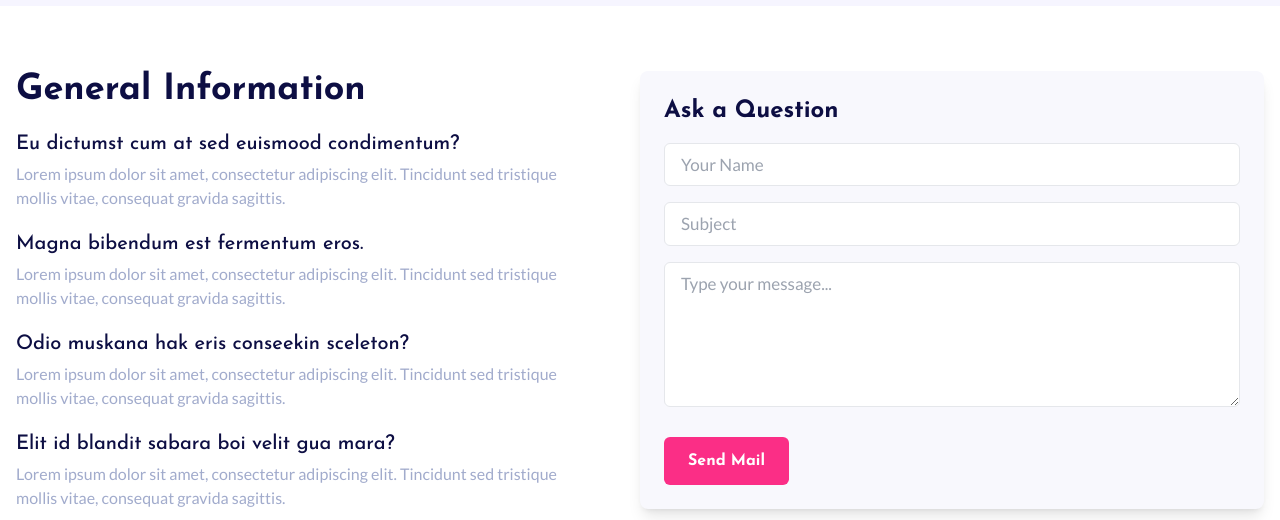
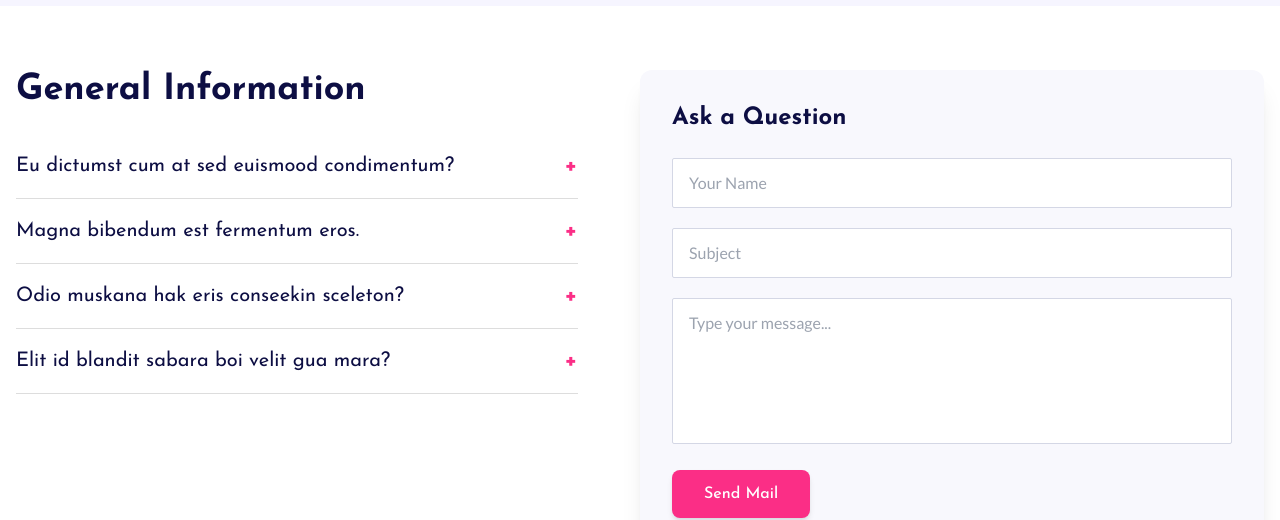
Before and after one commit to ariyanEiasin02/ecommerce-website, a React (Vite) app: page /Home/Faq in a window 1280 px wide. Shown: the part 283-803 px from the top of the page. Built offline with nearby package versions, Linux system fonts and the light colour scheme; no server answers.

Commit message:
refactor Faq component for improved layout and interactivity; implement FAQ toggle functionality and enhance form styling

```diff
--- a/src/components/Faq/Faq.jsx
+++ b/src/components/Faq/Faq.jsx
@@ -1,7 +1,7 @@
-import React from 'react'
+import React, { useState } from "react";
 
 const Faq = () => {
-    const item =[
+  const faqs = [
     {
       question: "Eu dictumst cum at sed euismood condimentum?",
       answer:
@@ -22,63 +22,82 @@ const Faq = () => {
       answer:
         "Lorem ipsum dolor sit amet, consectetur adipiscing elit. Tincidunt sed tristique mollis vitae, consequat gravida sagittis.",
     },
-    ]
+  ];
+
+  const [openIndex, setOpenIndex] = useState(null);
+
+  const toggleFAQ = (index) => {
+    setOpenIndex(openIndex === index ? null : index);
+  };
+
   return (
-        <section className='py-16 px-4'>
+    <section className="py-16 px-4 bg-white">
       <div className="max-w-container mx-auto">
-                <div className="flex flex-col lg:flex-row justify-between items-start lg:items-center gap-10">
+        <div className="flex flex-col lg:flex-row justify-between gap-12">
+
+          {/* LEFT FAQ SECTION */}
           <div className="lg:w-[45%]">
-                        <h2 className="font-josefin font-bold text-4xl text-primary mb-4">
+            <h2 className="font-josefin font-bold text-4xl text-primary mb-6">
               General Information
             </h2>
 
-                        {item.map((item, index) => (
-                            <div className="mt-5" key={index}>
-                                <h3 className="font-josefin text-xl font-medium text-primary mb-1">
-                                    {item.question}
-                                </h3>
-                                <p className="font-lato font-normal text-base text-[#A1ABCC]">
-                                    {item.answer}
+            {faqs.map((faq, index) => (
+              <div key={index} className="border-b border-[#ddd] py-4">
+                <button
+                  onClick={() => toggleFAQ(index)}
+                  className="w-full flex justify-between items-center text-left font-josefin text-xl text-primary"
+                >
+                  {faq.question}
+                  <span className="text-secondCommon text-2xl font-bold">
+                    {openIndex === index ? "-" : "+"}
+                  </span>
+                </button>
+
+                {/* Answer Section */}
+                <div
+                  className={`overflow-hidden transition-all duration-300 ease-in-out ${
+                    openIndex === index ? "max-h-40 mt-2" : "max-h-0"
+                  }`}
+                >
+                  <p className="font-lato text-base text-[#A1ABCC] leading-relaxed">
+                    {faq.answer}
                   </p>
+                </div>
               </div>
             ))}
           </div>
 
+          {/* RIGHT FORM SECTION */}
           <div className="lg:w-[50%] w-full">
-                        <div className="p-6 bg-[#F8F8FD] shadow-lg rounded-lg">
-                            <h2 className="font-josefin text-2xl font-bold text-primary mb-4">
+            <div className="p-8 bg-[#F8F8FD] shadow-xl rounded-xl">
+              <h2 className="font-josefin text-2xl font-bold text-primary mb-6">
                 Ask a Question
               </h2>
-                            <form>
-                                <div className="mt-4">
+
+              <form className="space-y-5">
                 <input
                   type="text"
                   placeholder="Your Name"
-                                        className="w-full px-4 py-2 border rounded-md outline-none font-lato font-normal text-[17px] text-[#9096B2]"
+                  className="w-full px-4 py-3 border border-[#D4D7E5] rounded-sm outline-none font-lato text-[#5A5F7D] focus:ring-1 focus:ring-secondCommon transition-all"
                 />
-                                </div>
-                                <div className="mt-4">
                 <input
                   type="text"
                   placeholder="Subject"
-                                        className="w-full px-4 py-2 border rounded-md outline-none font-lato font-normal text-[17px] text-[#9096B2]"
+                  className="w-full px-4 py-3 border border-[#D4D7E5] rounded-sm outline-none font-lato text-[#5A5F7D] focus:ring-1 focus:ring-secondCommon transition-all"
                 />
-                                </div>
-                                <div className="mt-4">
                 <textarea
                   rows="5"
                   placeholder="Type your message..."
-                                        className="w-full px-4 py-2 border rounded-md outline-none font-lato font-normal text-[17px] text-[#9096B2]"
+                  className="w-full px-4 py-3 border border-[#D4D7E5] rounded-sm outline-none font-lato text-[#5A5F7D] focus:ring-1 focus:ring-secondCommon transition-all resize-none"
                 ></textarea>
-                                </div>
-                                <div className="mt-6">
-                                    <button className="bg-secondCommon py-3 px-6 font-josefin text-white font-bold text-base hover:bg-opacity-90 transition-all rounded-md w-full sm:w-auto">
+
+                <button className="bg-secondCommon py-3 px-8 font-josefin text-white font-medium text-base rounded-lg hover:bg-opacity-90 transition-all w-full sm:w-auto shadow-md">
                   Send Mail
                 </button>
-                                </div>
               </form>
             </div>
           </div>
+
         </div>
       </div>
     </section>
--- a/src/components/LeatestBlog/BlogCard.jsx
+++ b/src/components/LeatestBlog/BlogCard.jsx
@@ -4,7 +4,7 @@ import { Link } from "react-router-dom";
 
 const BlogCard = ({ blog }) => {
   return (
-    <div className="group bg-white shadow-lg rounded-lg overflow-hidden">
+    <div className="group bg-white shadow-lg rounded-[8px] overflow-hidden">
       <div className="overflow-hidden">
         <img
           src={blog.img}
```
Lines whose indentation alone changed are shown as unchanged.
